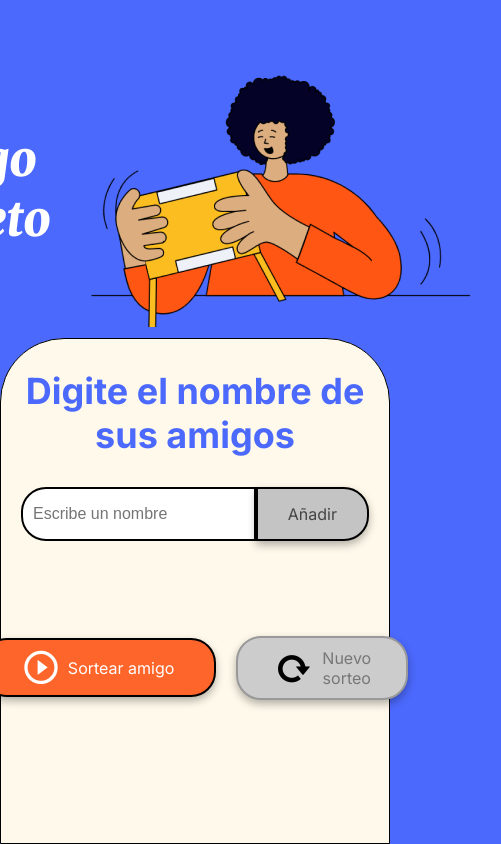
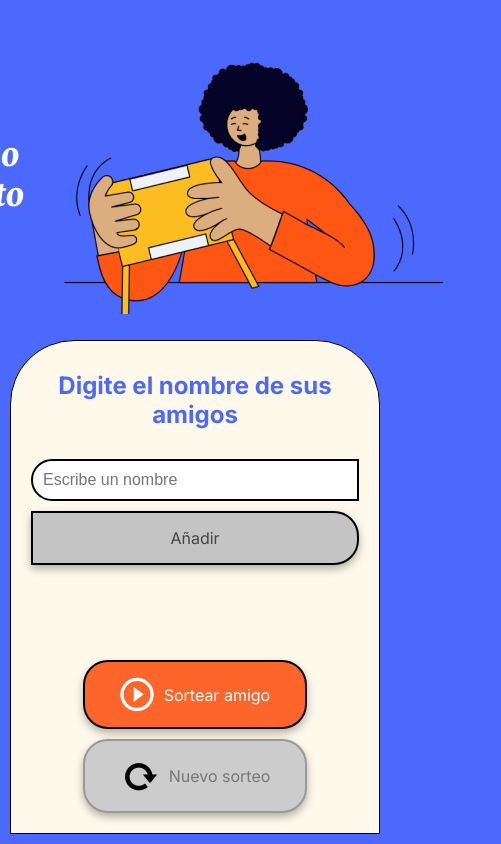
Before and after one commit to Aquatimez1991/Amigo-secreto, a plain HTML site: page index.html in a window 390 px wide. Shown: the whole page, 501 px wide, since content can reach past the window. Drawn offline with nearby package versions, Linux system fonts and the light colour scheme.

Commit message:
Hacer la aplicación responsive para diferentes tamaños de pantalla

```diff
--- a/style.css
+++ b/style.css
@@ -28,6 +28,7 @@ body {
     flex-direction: column;
     height: 100%;
     width: 100%;
+    max-width: 1200px;
 }
 
 /* Banner */
@@ -110,20 +111,20 @@ body {
     box-shadow: 0 4px 8px rgba(0, 0, 0, 0.3);
 }
 
+.button-restart img {
+    margin-right: 10px;
+}
+
+.button-restart:hover {
+    background-color: #3a4ccd;
+}
+
 /* Estilo para el botón deshabilitado */
 .button-restart:disabled {
     background-color: #cccccc;
     color: #777777;
     border: 2px solid #999999;
     cursor: not-allowed;
-}
-
-.button-restart img {
-    margin-right: 10px;
-}
-
-.button-restart:hover {
-    background-color: #3a4ccd;
 }
 
 /* Estilos para el botón habilitado */
@@ -215,3 +216,63 @@ ul {
 .button-draw:hover {
     background-color: var(--color-button-hover);
 }
+
+/* Media Queries para responsividad */
+
+/* Para pantallas pequeñas (móviles) */
+@media (max-width: 767px) {
+    .main-content {
+        width: 100%;
+        padding: 10px;
+    }
+
+    .header-banner {
+        flex: 100%;
+        padding: 20px;
+    }
+
+    .main-title {
+        font-size: 32px;
+        text-align: center;
+    }
+
+    .section-title {
+        font-size: 24px;
+    }
+
+    .input-wrapper {
+        flex-direction: column;
+        align-items: stretch;
+    }
+
+    .input-name {
+        width: 100%;
+        margin-bottom: 10px;
+    }
+
+    .button-container {
+        flex-direction: column;
+        gap: 10px;
+    }
+
+    .button-restart {
+        width: 100%;
+        padding: 15px 35px;
+    }
+
+    .button-draw {
+        width: 100%;
+        padding: 15px 35px;
+    }
+}
+
+/* Para pantallas medianas (tabletas) */
+@media (min-width: 768px) and (max-width: 1024px) {
+    .main-content {
+        width: 90%;
+    }
+
+    .input-wrapper {
+        max-width: 80%;
+    }
+}
```
